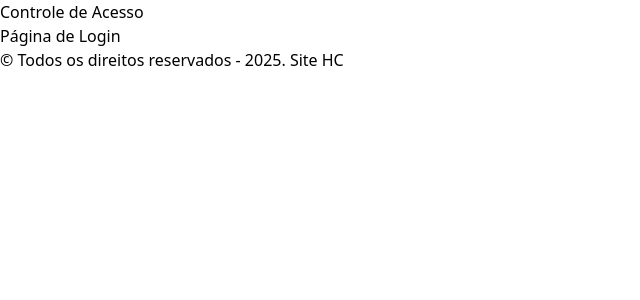
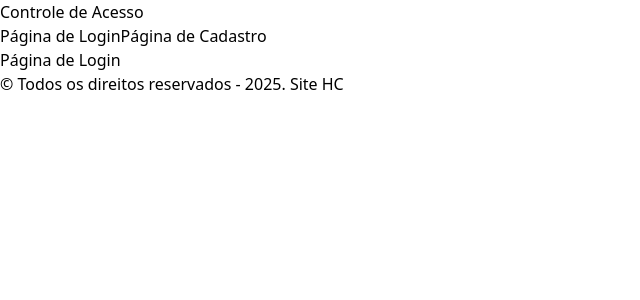
Before and after one commit to Felipe-Furlanetto0504/cp_front, a React (Vite) app in the folder access-control-cp/: page / in a window 1280 px wide. Shown: the top 300 px of the page, without its empty margins (0-640 px from the left). Built offline with nearby package versions, Linux system fonts and the light colour scheme.

Commit message:
Login adicionado no db json e pagina de login e cadastro logadas

```diff
--- a/access-control-cp/db.json
+++ b/access-control-cp/db.json
@@ -1,3 +1,4 @@
 {
-    "usuario": []
+    "usuario": [],
+    "login":[]
 }
--- a/access-control-cp/src/components/Menu/Menu.tsx
+++ b/access-control-cp/src/components/Menu/Menu.tsx
@@ -1,7 +1,10 @@
+import { Link } from "react-router-dom";
+
 export default function Menu(){
     return(
         <nav>
-
+            <Link to="/">Página de Login</Link>
+            <Link to="/cadastro">Página de Cadastro</Link>
         </nav>
     );
 }
```
